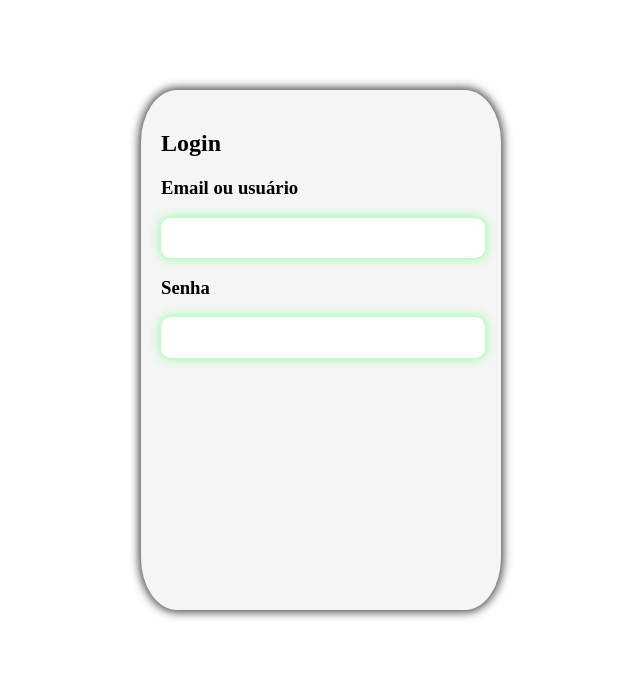
After one commit to Luan121314/Universal-Donor, a Django app: template Universal_donor/templates/login.html in a window 1280 px wide. The commit adds this page. Shown: the top 673 px of the page, without its empty margins (319-959 px from the left). Run offline with Django 3.2, Linux system fonts and the light colour scheme; the template is opened without the code that fills it, so the values that code supplies are empty.

Commit message:
criar página de login

```diff
--- /dev/null
+++ b/Universal_donor/static/css/login.css
@@ -0,0 +1,26 @@
+body{
+    display: flex;
+    align-items: center;
+    justify-content: center;
+    padding: 5%;
+}
+
+.loginBox{
+    width: 25vw;
+    height: 60vh;
+    background-color: whitesmoke;
+    color: black;
+    box-shadow: 0px 0px 10px 2px rgba(0,0,0,0.75);
+    border: none;
+    border-radius: 10%;
+    align-items: left;
+    padding: 20px;
+}
+
+.loginBox input{
+    border-radius: 10px;
+    border: none;
+    box-shadow: 0px 0px 10px 2px rgba(121, 255, 144, 0.658);
+    height: 8%;
+    width: 100%;
+}
--- /dev/null
+++ b/Universal_donor/templates/login.html
@@ -0,0 +1,25 @@
+{% load staticfiles %}
+<!DOCTYPE html>
+<html lang="pt-br">
+<head>
+    <meta charset="UTF-8">
+    <meta name="viewport" content="width=device-width, initial-scale=1.0">
+    <meta http-equiv="X-UA-Compatible" content="ie=edge">
+    <title>Login Page</title>
+    <link rel="stylesheet" href="{% static 'css/login.css' %}">
+    <script src="/static/js/script.js"></script>
+
+</head>
+<body>
+    <div class="main">
+        <img src="" alt="">
+        <div class="loginBox">
+            <h2>Login</h2>
+            <h3>Email ou usuário</h3>
+            <input type="email" name="user" id="2">
+            <h3>Senha</h3>
+            <input type="password" name="password" id="">
+        </div>
+    </div>
+</body>
+</html>
```
Also changed, not shown: Universal_donor/static/css/style.css (line endings or trailing spaces), db.sqlite3.
